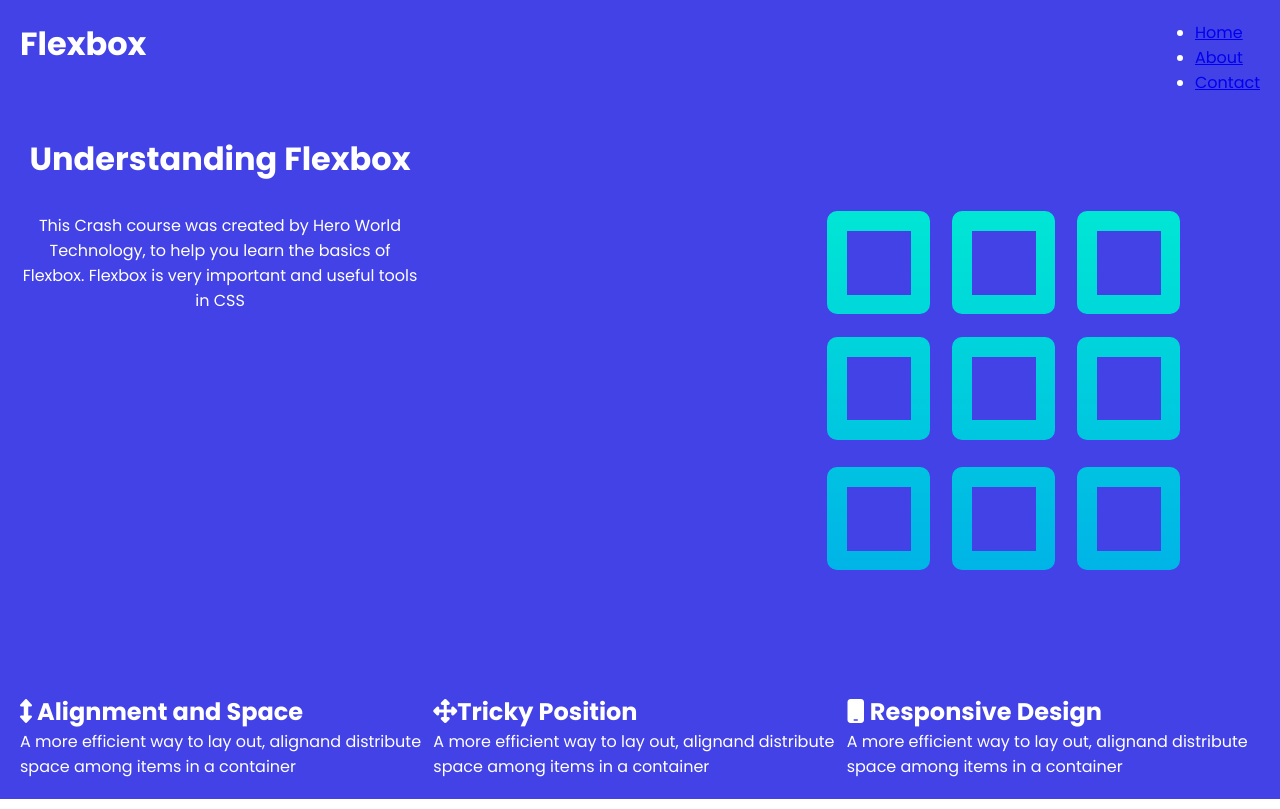
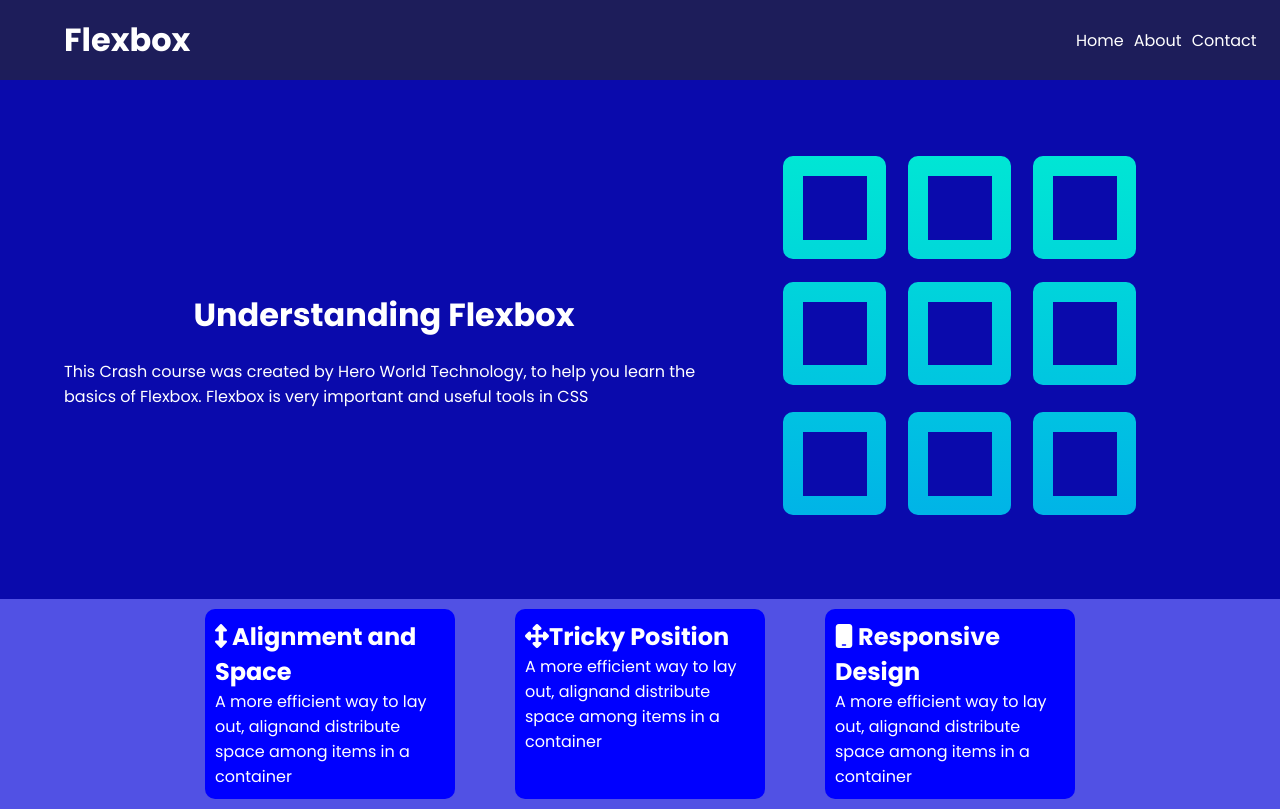
Before and after one commit to bigakong/CSS-Flexbox-Project-1, a plain HTML site: page index.html in a window 1280 px wide. Drawn offline with Linux system fonts and the light colour scheme.

Commit message:
Version 1.2

```diff
--- a/css/style.css
+++ b/css/style.css
@@ -1,77 +1,98 @@
+
 @import
 url('https://fonts.googleapis.com/css2?family=Poppins:wght@400;700&display=swap');
 
 *{
     box-sizing: border-box;
-    margin:0;
-    padding:0;
+    margin: 0;
+    padding: 0;
+}
+body{
+    font-size:16px;
+    font-family: 'poppins', 'sans-serif';
+    color:#fff;
+}
+#nav{
+    height:80px;
+    width:100%;
+    background-color: rgb(29, 29, 90)
 }
 
-body{
-    font-family: 'poppins', sans-serif;
-    color:#fff;
-    font-size: 16px;
+#nav .container{
+    align-items: center;
 }
 .container{
-    background-color: rgba(41, 41, 228, 0.884);
+    height: 100%;
+    width:90%;
+    margin:0 auto;
     display: flex;
-    padding:20px 20px;
     justify-content: space-between;
-
-}
-.nav a{
-    color:#fff;
-    text-decoration: none;
-    font-family: 'poppins',sans-serif;
-    font-weight: bold;
-    padding-right: 10px;
-}
-.hero{
-    background-color: blue;
-    display: flex;
-    align-items: center;
-    justify-content: space-around;
-    flex-wrap: wrap;
-
-}
-.content{
-    max-width:700px;
-    display: flex;
-    flex-direction: column;
-    flex-wrap: wrap;
+    justify-self: center;
 
 
 }
-.content p{
-    max-width: 400px;
-    text-align: center;
+.nav-link{
+    width:150px;
+}
+ul{
+    list-style-type: none;
+    display: flex;
+    justify-content: space-between;
+
+
+}
+li a{
+    text-decoration: none;
+    color:#fff;
+
+}
+#hero{
+    background-color: rgb(10, 10, 172);
+}
+#hero .container{
+    display: flex;
+    align-items: center;
+    flex-wrap: wrap;
+}
+.content{
+    display: flex;
+    flex: 1;
+    min-width: 250px;
+    flex-direction: column;
+    justify-content:center;
+    align-items: center;
 }
 .content h1{
-    margin-bottom: 30px;
-    text-align: center;
+    display: flex;
+    padding:20px 0;
+
 }
-img{
+.image img{
+    flex: 1;
+    min-width: 250px;
     max-width: 100%;
+
 }
-.ending{
-    background-color: rgb(183, 183, 230);
+.boxes{
+    background-color: blue;
+    width:250px;
+    padding:10px;
+    border-radius: 10px;
+    margin: 10px 30px;
+
+
 }
-.ending{
-    display:flex;
-    justify-content: space-evenly;
+
+#end{
+    background-color: rgb(81, 81, 228)
+}
+#end .container{
+    flex:1;
     flex-wrap: wrap;
+    justify-content: center;
+
+
 }
-.box{
-    background-color: blue;
-    margin:10px 20px;
-    padding:10px;
-    display: flex;
-    flex-direction: column;
-    align-items: center;
-    border-radius: 10px;
-    max-width:320px;
+li a{
+    margin-left: 10px;
 }
-.box h2{
-    margin-bottom: 20px;
-    font-family: 'poppins',sans-serif;
-}
```
